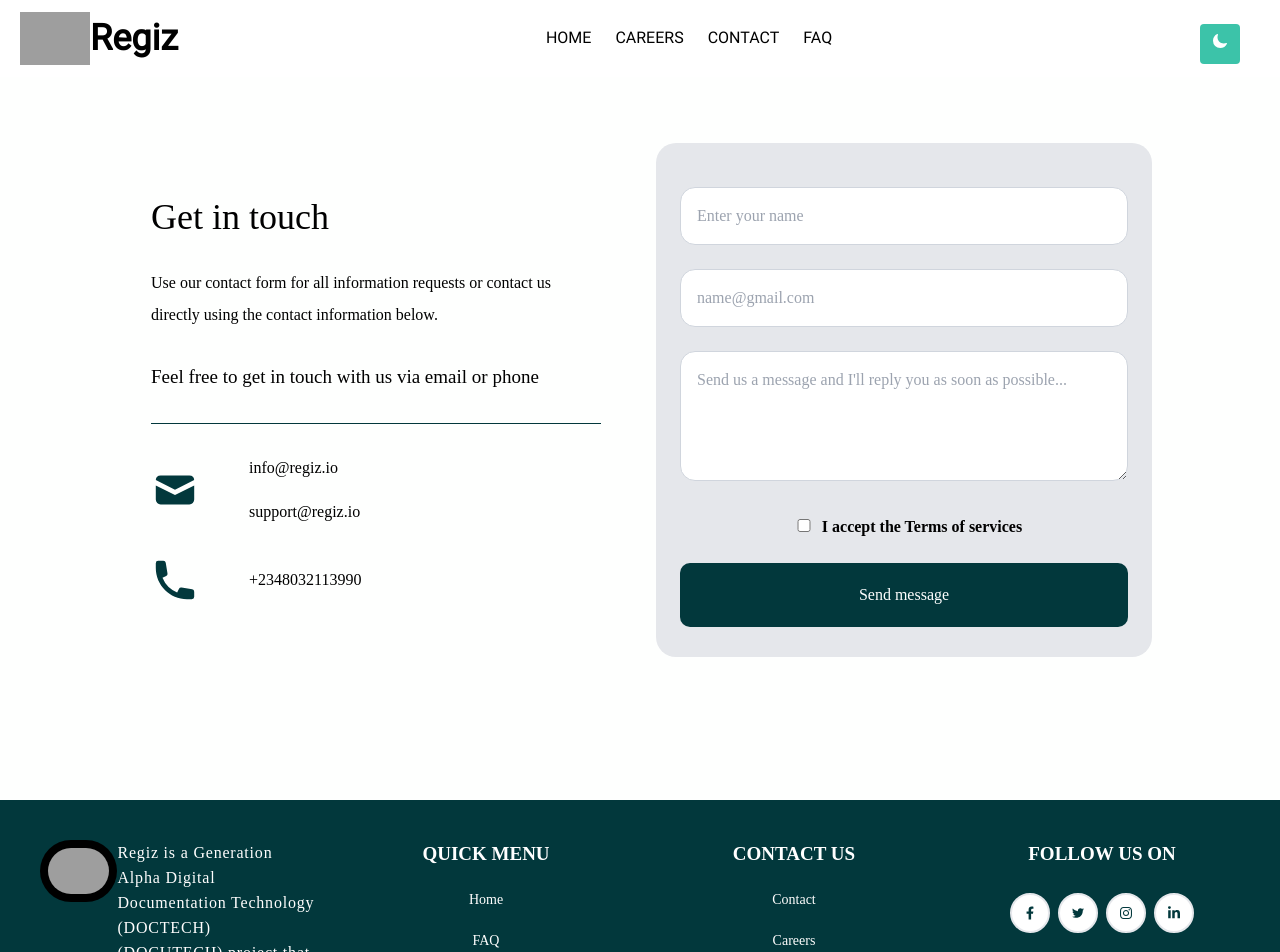
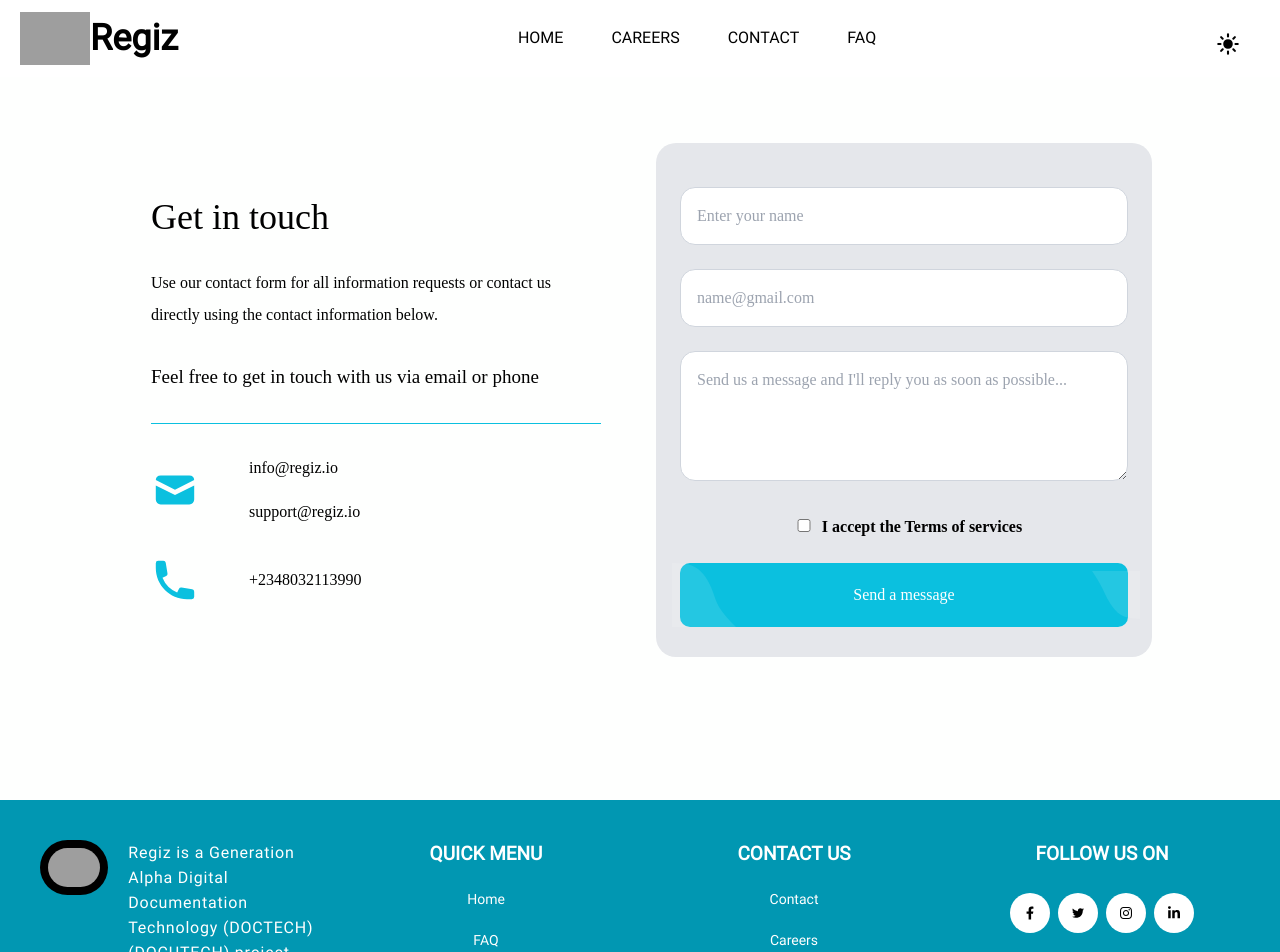
Before and after one commit to gadtiproject/landingpage, a React (Vite) app: page /contact in a window 1280 px wide. Shown: the top 952 px of the page. Built offline with nearby package versions, Linux system fonts and the light colour scheme; grey boxes are pictures that could not be loaded.

Commit message:
fix: roadmap

```diff
--- a/src/Pages/benefit/Benefits.jsx
+++ b/src/Pages/benefit/Benefits.jsx
@@ -6,7 +6,7 @@ function Benefits() {
         BENIFITS
       </h4>
 
-      <div className="h-[500px] lg:flex grid items-center justify-center gap-[20px]">
+      <div className="h-[500px] lg:flex grid items-center justify-center gap-[60px]">
         <div className="h-full w-[400px] space-y-6">
           <div>
             <h3 className="text-black mt-3 text-xl tracking-wide text-start dark:text-[#fff] font-bold">
--- a/src/Pages/career/Careers.jsx
+++ b/src/Pages/career/Careers.jsx
@@ -2,12 +2,23 @@ import React from "react";
 
 function Careers() {
   return (
-  <div className="h-screen flex items-center justify-center">
-    <p className="text-5xl text-center font-bold text-black">
-            UPCOMING PAGE...
-    </p>
-  </div>
-  )
+    <div className="h-[500px] flex items-center justify-center">
+      <div className="text-center space-y-6">
+        <p className="text-5xl text-center font-bold text-black dark:text-white">
+          Sorry, we're not hiring now...
+        </p>
+        <button className="">
+          <a
+            href="/home"
+            class="rounded relative inline-flex group items-center justify-center px-3.5 py-2 m-1 cursor-pointer border-b-4 border-l-2 active:border-[#0BC0DF] active:shadow-none shadow-lg bg-gradient-to-tr from-[#0BC0DF] to-[#0197B2] border-[#0BC0DF] text-white"
+          >
+            <span class="absolute w-0 h-0 transition-all duration-300 ease-out bg-white rounded-full group-hover:w-32 group-hover:h-32 opacity-10"></span>
+            <span class="relative">Go back home</span>
+          </a>{" "}
+        </button>
+      </div>
+    </div>
+  );
 }
 
 export default Careers;
--- a/src/Pages/contactpage/Contactus.jsx
+++ b/src/Pages/contactpage/Contactus.jsx
@@ -69,20 +69,20 @@ function Contactus() {
                 <p className="lg:w-[400px] mt-[30px] leading-8 text-[19px]">
                   Feel free to get in touch with us via email or phone
                 </p>
-                <hr className="border-1 border-[#02383C] lg:w-[450px] md:w-[500px]  w-[343px] mt-[30px]" />
+                <hr className="border-1 border-[#0BC0DF] lg:w-[450px] md:w-[500px]  w-[343px] mt-[30px]" />
 
                 <div className="flex gap-[50px] mt-8 place-items-center items-center">
-                  <HiMail className="text-5xl fill-[#02383C]" />
+                  <HiMail className="text-5xl fill-[#0BC0DF]" />
                   <div className="flex flex-col gap-5">
                     <a
                       href="mailto:info@regiz.io"
-                      className="hover:text-[#02383C] cursor-pointer"
+                      className="hover:text-[#0BC0DF] cursor-pointer"
                     >
                       info@regiz.io
                     </a>
                     <a
                       href="mailto:support@regiz.io"
-                      className="hover:text-[#02383C] cursor-pointer"
+                      className="hover:text-[#0BC0DF] cursor-pointer"
                     >
                       support@regiz.io
                     </a>
@@ -90,9 +90,9 @@ function Contactus() {
                 </div>
 
                 <div className="flex gap-[50px] mt-8 place-items-center items-center">
-                  <HiPhone className="text-5xl fill-[#02383C]" />
+                  <HiPhone className="text-5xl fill-[#0BC0DF]" />
                   <div className="flex flex-col gap-5">
-                    <a href="tel:08032113990" className="hover:text-[#02383C]">
+                    <a href="tel:08032113990" className="hover:text-[#0BC0DF]">
                       +2348032113990
                     </a>
                   </div>
@@ -165,10 +165,39 @@ function Contactus() {
                 <button
                   id="btn__submit"
                   type="submit"
-                  className="mt-3 w-[330px]  bg-[#02383C] hover:bg-[#164043] ring-opacity-25  focus:ring-4 ring-[#02383C] text-[#FFFF] rounded-[10px] px-5 py-5 lg:w-[448px]"
+                  className="mt-3 w-[330px] relative  transition duration-300  bg-[#0BC0DF] hover:bg-[#0197B2] ring-opacity-25 ease  focus:ring-4 ring-[#0BC0DF] text-[#FFFF] rounded-[10px] px-5 py-5 lg:w-[448px]"
                 >
-                  Send message
+                  <span class="absolute bottom-0 left-0 h-full -ml-2">
+                    <svg
+                      viewBox="0 0 487 487"
+                      class="w-auto h-full opacity-100 object-stretch"
+                      xmlns="http://www.w3.org/2000/svg"
+                    >
+                      <path
+                        d="M0 .3c67 2.1 134.1 4.3 186.3 37 52.2 32.7 89.6 95.8 112.8 150.6 23.2 54.8 32.3 101.4 61.2 149.9 28.9 48.4 77.7 98.8 126.4 149.2H0V.3z"
+                        fill="#FFF"
+                        fill-rule="nonzero"
+                        fill-opacity=".1"
+                      ></path>
+                    </svg>
+                  </span>
+                  <span class="absolute top-0 right-0 w-12 h-full -mr-3">
+                    <svg
+                      viewBox="0 0 487 487"
+                      class="object-cover w-full h-full"
+                      xmlns="http://www.w3.org/2000/svg"
+                    >
+                      <path
+                        d="M487 486.7c-66.1-3.6-132.3-7.3-186.3-37s-95.9-85.3-126.2-137.2c-30.4-51.8-49.3-99.9-76.5-151.4C70.9 109.6 35.6 54.8.3 0H487v486.7z"
+                        fill="#FFF"
+                        fill-rule="nonzero"
+                        fill-opacity=".1"
+                      ></path>
+                    </svg>
+                  </span>
+                  <span class="relative">Send a message</span>
                 </button>
+
                 <Toaster />
               </div>
             </form>
--- a/src/Pages/roadmap/Roadmap.jsx
+++ b/src/Pages/roadmap/Roadmap.jsx
@@ -1,10 +1,6 @@
 import React from "react";
-import Accordion from "@mui/material/Accordion";
-import AccordionSummary from "@mui/material/AccordionSummary";
-import AccordionDetails from "@mui/material/AccordionDetails";
-import Typography from "@mui/material/Typography";
-import { MdOutlineStorefront } from "react-icons/md";
 import { BsFillSignpostFill } from "react-icons/bs";
+
 function Roadmap() {
   const data = [
     {
@@ -108,7 +104,7 @@ function Roadmap() {
           }) => {
             return (
               <div key={id}>
-                <div className="bg-[pink]">
+                <div>
                   <div className="flex m-4 mt-4">
                     <p className="text-xl text-blue-500 dark:text-white">
                       <BsFillSignpostFill className="fill-black" />
@@ -117,20 +113,11 @@ function Roadmap() {
                       {date}
                     </h1>
                   </div>
-                    <div
-                      className="bg-[yellow] "
-                      data-aos="fade-up"
-                    >
-                      <div className="bg-[green] flex gap-40">
                   <div>
+                    <div className="space-y-6">
                       <p>{para1}</p>
-                        </div>
-                        <div>
                       <p>{para2}</p>
-                        </div>
-                        <div>
                       <p>{para3}</p>
-                        </div>
                       <p>{para4}</p>
                       <p>{para5}</p>
                       <p>{para6}</p>
--- a/src/components/PageFooter.jsx
+++ b/src/components/PageFooter.jsx
@@ -6,12 +6,9 @@ import ScrollToTop from "react-scroll-to-top";
 
 function PageFooter() {
   return (
-    <div
-      name="contact"
-      className=" lg:h-[320px] p-6 bg-[#02383C] font-[poppins]"
-    >
+    <div name="contact" className=" lg:h-[320px] p-6 bg-[#0197B2]">
       <div className="grid grid-cols-1 sm:grid-cols-2 md:grid-cols-3 lg:grid-cols-4">
-        <div className="p-4 lg:flex mb-3">
+        <div className="p-4 lg:flex mb-3 gap-[20px]">
           <div className="w-[700px] mb-5">
             <img
               src="https://res.cloudinary.com/dpokiomqq/image/upload/v1671902954/regizlogo_2_ey8kjj.png"
@@ -66,7 +63,7 @@ function PageFooter() {
               <a
                 href="https://facebook.com/Regizofficial"
                 type="button"
-                className="rounded-full border-2 text-[#02383C] bg-white hover:bg-black leading-normal uppercase  focus:outline-none focus:ring-0 transition duration-150 ease-in-out w-10 h-10 m-1"
+                className="rounded-full bg-white hover:bg-black hover:text-white leading-normal uppercase  focus:outline-none focus:ring-0 transition duration-150 ease-in-out w-10 h-10 m-1"
               >
                 <svg
                   aria-hidden="true"
@@ -88,7 +85,7 @@ function PageFooter() {
               <a
                 href="https://twitter.com/Regizofficial"
                 type="button"
-                className="rounded-full border-2 text-[#02383C] bg-white hover:bg-black leading-normal uppercase  focus:outline-none focus:ring-0 transition duration-150 ease-in-out w-10 h-10 m-1"
+                className="rounded-full bg-white hover:bg-black hover:text-white leading-normal uppercase  focus:outline-none focus:ring-0 transition duration-150 ease-in-out w-10 h-10 m-1"
               >
                 <svg
                   aria-hidden="true"
@@ -110,7 +107,7 @@ function PageFooter() {
               <a
                 href="https://instagram.com/Regizofficial"
                 type="button"
-                className="rounded-full border-2 text-[#02383C] bg-white hover:bg-black leading-normal uppercase  focus:outline-none focus:ring-0 transition duration-150 ease-in-out w-10 h-10 m-1"
+                className="rounded-full bg-white hover:bg-black hover:text-white leading-normal uppercase  focus:outline-none focus:ring-0 transition duration-150 ease-in-out w-10 h-10 m-1"
               >
                 <svg
                   aria-hidden="true"
@@ -132,7 +129,7 @@ function PageFooter() {
               <a
                 href="https://www.linkedin.com/company/regizofficial/"
                 type="button"
-                className="rounded-full border-2 text-[#02383C] bg-white hover:bg-black leading-normal uppercase  focus:outline-none focus:ring-0 transition duration-150 ease-in-out w-10 h-10 m-1"
+                className="rounded-full bg-white hover:bg-black hover:text-white leading-normal uppercase  focus:outline-none focus:ring-0 transition duration-150 ease-in-out w-10 h-10 m-1"
               >
                 <svg
                   aria-hidden="true"
--- a/src/components/PageNavbar.jsx
+++ b/src/components/PageNavbar.jsx
@@ -50,33 +50,29 @@ function PageNavbar() {
         </div>
 
         {/* Links for desxtop */}
-        <ul className="lg:flex items-center justift-center space-x-6 text-black dark:text-[#FEFEFF] hidden">
-          <li className="hover:text-[#66CC7B] cursor-pointer">
+        <ul className="lg:flex items-center justift-center space-x-6 text-black dark:text-[#FEFEFF] hidden gap-6">
+          <li className="hover:text-[#0BC0DF] cursor-pointer">
             <NavLink to="/home">HOME</NavLink>
           </li>
-          <li className="hover:text-[#66CC7B] cursor-pointer uppercase">
+          <li className="hover:text-[#0BC0DF] cursor-pointer uppercase">
             <NavLink to="/Careers">Careers</NavLink>
           </li>
-          <li className="hover:text-[#66CC7B] cursor-pointer uppercase">
+          <li className="hover:text-[#0BC0DF] cursor-pointer uppercase">
             <NavLink to="/contact">Contact</NavLink>
           </li>
-          <li className="hover:text-[#66CC7B] cursor-pointer uppercase">
+          <li className="hover:text-[#0BC0DF] cursor-pointer uppercase">
             <NavLink to="/faq">Faq</NavLink>
           </li>
         </ul>
         <div className="pr-5 mt-[1%] lg:block hidden">
-          <button
-            type="button"
-            onClick={handleThemeSwitch}
-            className="bg-[#3CC3A9] w-[40px] h-[40px] rounded"
-          >
+          <button type="button" onClick={handleThemeSwitch} className="pt-2">
               {theme === "dark" ? (
-              <div className="text-white">
-                <ion-icon name="sunny"></ion-icon>{" "}
+                <div className="text-[gray] text-2xl">
+                  <ion-icon name="moon"></ion-icon>{" "}
                 </div>
               ) : (
-              <div className="text-white">
-                <ion-icon name="moon"></ion-icon>
+                <div className="text-[black] text-2xl">
+                  <ion-icon name="sunny"></ion-icon>
                 </div>
               )}
             </button>
@@ -125,18 +121,14 @@ function PageNavbar() {
               <Link to="/contact">CONTACT</Link>
             </li>
 
-            <button
-              type="button"
-              onClick={handleThemeSwitch}
-              className="w-12 bg-[#02383C] text-lg px-2 py-2 m-3 rounded-md"
-            >
+            <button type="button" onClick={handleThemeSwitch} className="pt-2">
               {theme === "dark" ? (
-                <div className="text-white">
-                  <ion-icon name="sunny"></ion-icon>{" "}
+                <div className="text-[gray] text-2xl">
+                  <ion-icon name="moon"></ion-icon>{" "}
                 </div>
               ) : (
-                <div className="text-white">
-                  <ion-icon name="moon"></ion-icon>
+                <div className="text-[black] text-2xl">
+                  <ion-icon name="sunny"></ion-icon>
                 </div>
               )}
             </button>
```
Lines whose indentation alone changed are shown as unchanged.
